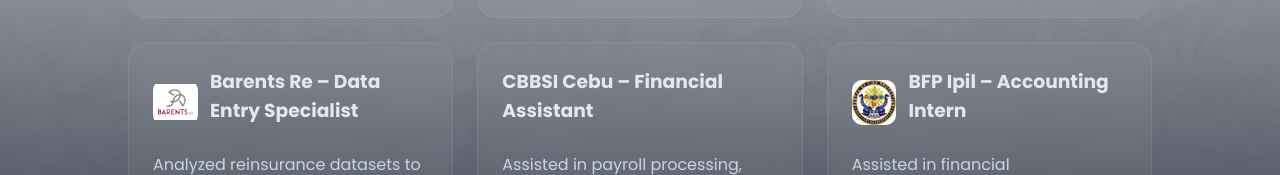
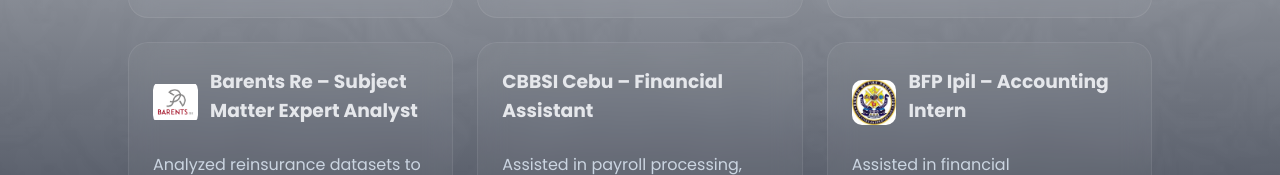
Before and after one commit to Mharimar/portmarimar, a plain HTML site: page index.html in a window 1280 px wide. Shown: the part 2715-2890 px from the top of the page. Drawn offline with Linux system fonts and the light colour scheme.

Commit message:
Updated portfolio homepage

```diff
--- a/index.html
+++ b/index.html
@@ -574,7 +574,7 @@
     <div class="card">
       <div class="company-header">
         <img src="assets/Barents Re.png" class="company-logo">
-        <h3>Barents Re – Data Entry Specialist</h3>
+        <h3>Barents Re – Subject Matter Expert Analyst</h3>
       </div>
 
       <p>Analyzed reinsurance datasets to identify trends in claims and risk-related data.</p>
```
